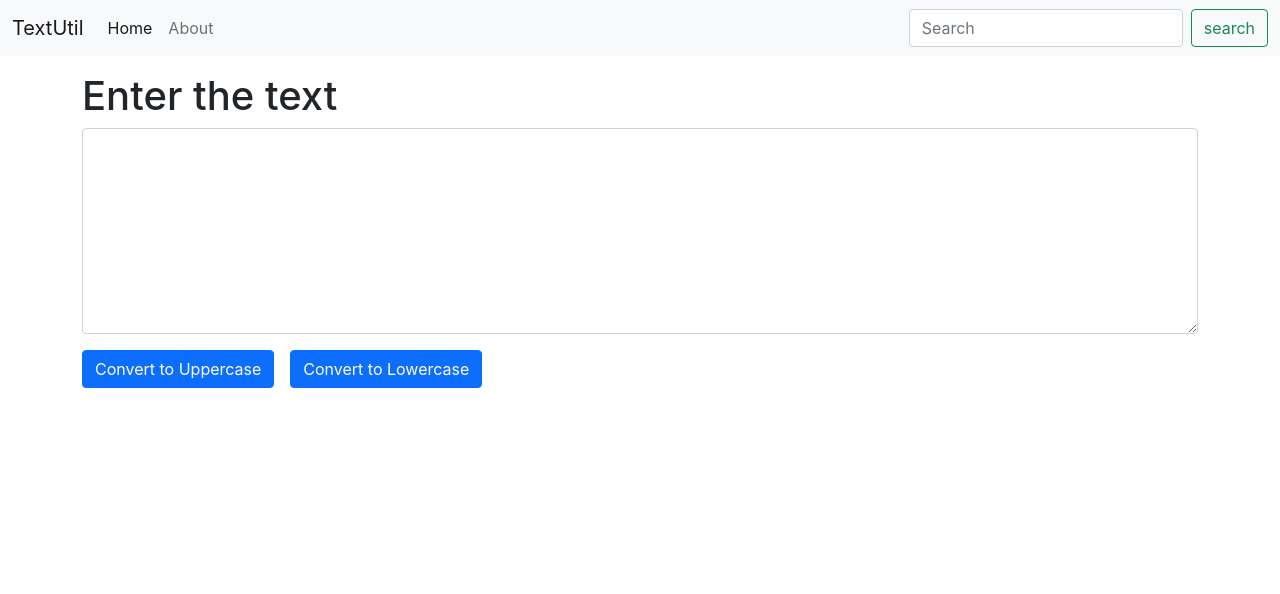
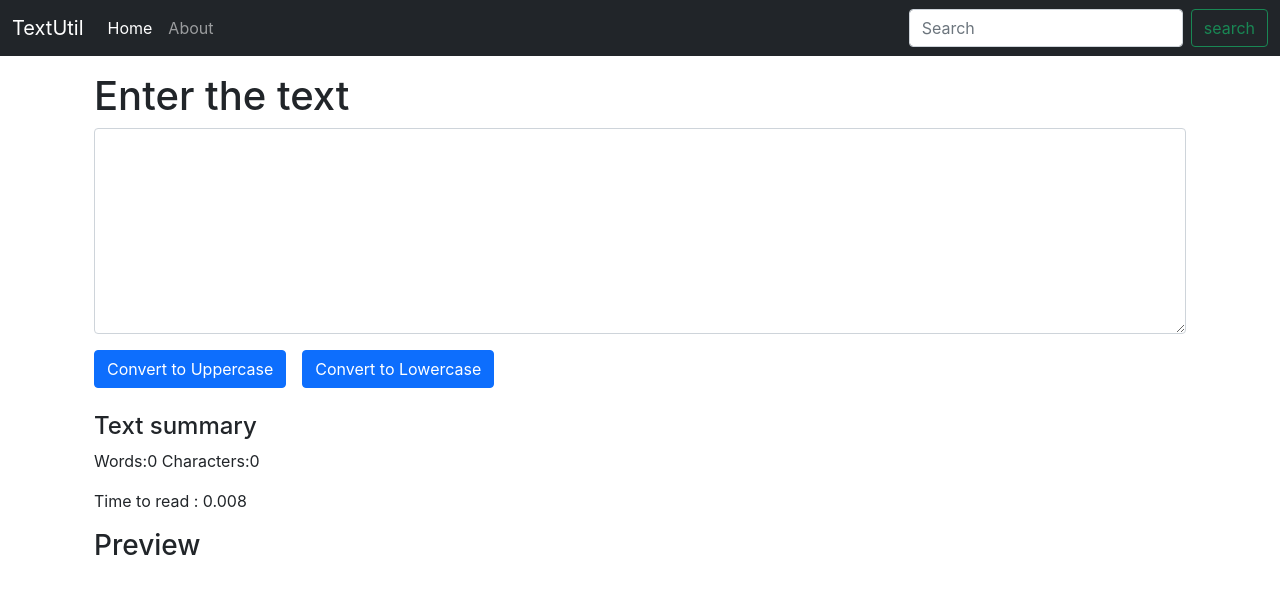
Before and after one commit to charuzain/textUtils, a React (Create React App) app: page / in a window 1280 px wide. Shown: the top 594 px of the page. Built offline with nearby package versions, Linux system fonts and the light colour scheme.

Commit message:
word count/length/time to read logic added

```diff
--- a/src/components/Form.js
+++ b/src/components/Form.js
@@ -16,7 +16,8 @@ export default function Form(props) {
   }
   const [text, setText] = useState("");
   return (
-  <div>
+    <>
+  <div className="container">
     <h1>{props.heading}</h1>
       <div className ="mb-3">
             <textarea className ="form-control" id="myBox" value = {text} onChange={handleOnChange} rows="8 "></textarea>
@@ -24,5 +25,13 @@ export default function Form(props) {
             <button className="btn btn-primary" onClick={convertToUp}>Convert to Uppercase</button>
             <button className="btn btn-primary mx-3" onClick={convertToLower}>Convert to Lowercase</button>
       </div>
+      <div className="container my-4">
+        <h4>Text summary</h4>
+        <p>Words:{text.split(" ").length-1} Characters:{text.length}</p>
+        <p>Time to read : {0.008*text.split(" ").length}</p>
+        <h3>Preview</h3>
+        {text}
+        </div>
+      </>
   )
 }
--- a/src/components/Navbar.js
+++ b/src/components/Navbar.js
@@ -4,7 +4,7 @@ import PropTypes from 'prop-types'
 // impt : shortcut for importing prop-type
 export default function Navbar(props){
   return (
-    <nav className="navbar navbar-expand-lg navbar-light bg-light">
+    <nav className="navbar navbar-expand-lg navbar-dark bg-dark">
     <div className="container-fluid">
       <a className="navbar-brand" href="/">{props.title}</a>
       <button className="navbar-toggler" type="button" data-bs-toggle="collapse" data-bs-target="#navbarSupportedContent" aria-controls="navbarSupportedContent" aria-expanded="false" aria-label="Toggle navigation">
```
